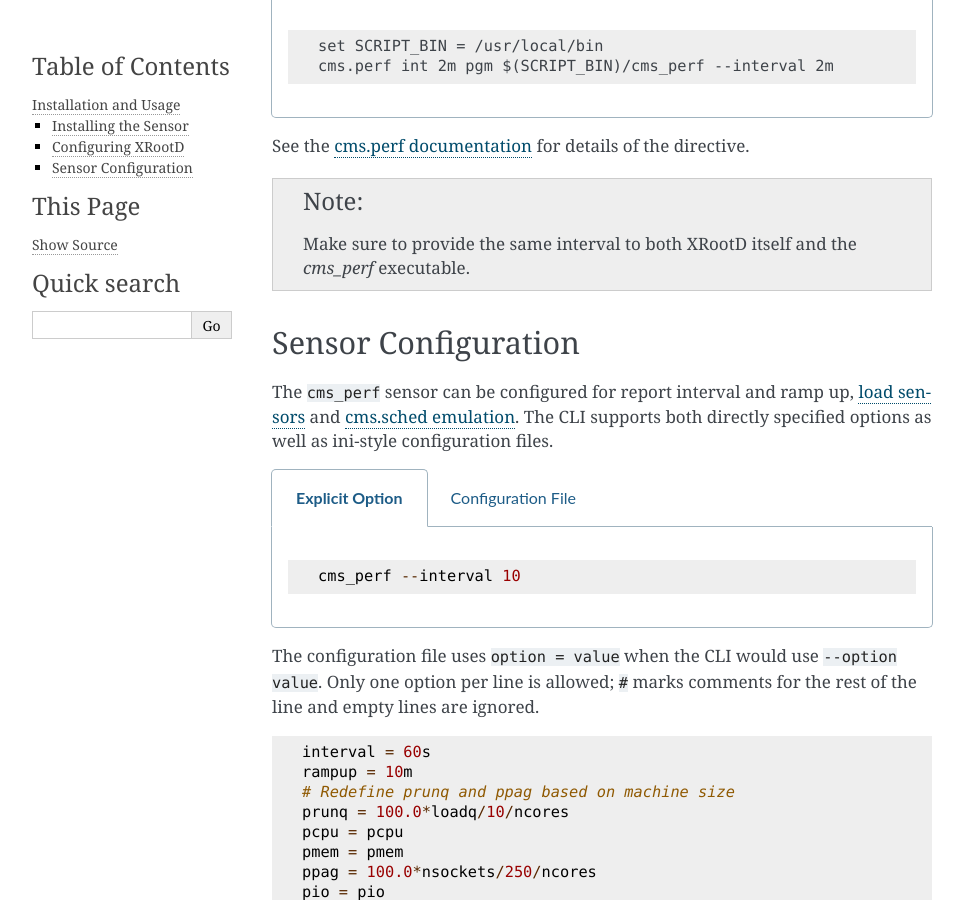
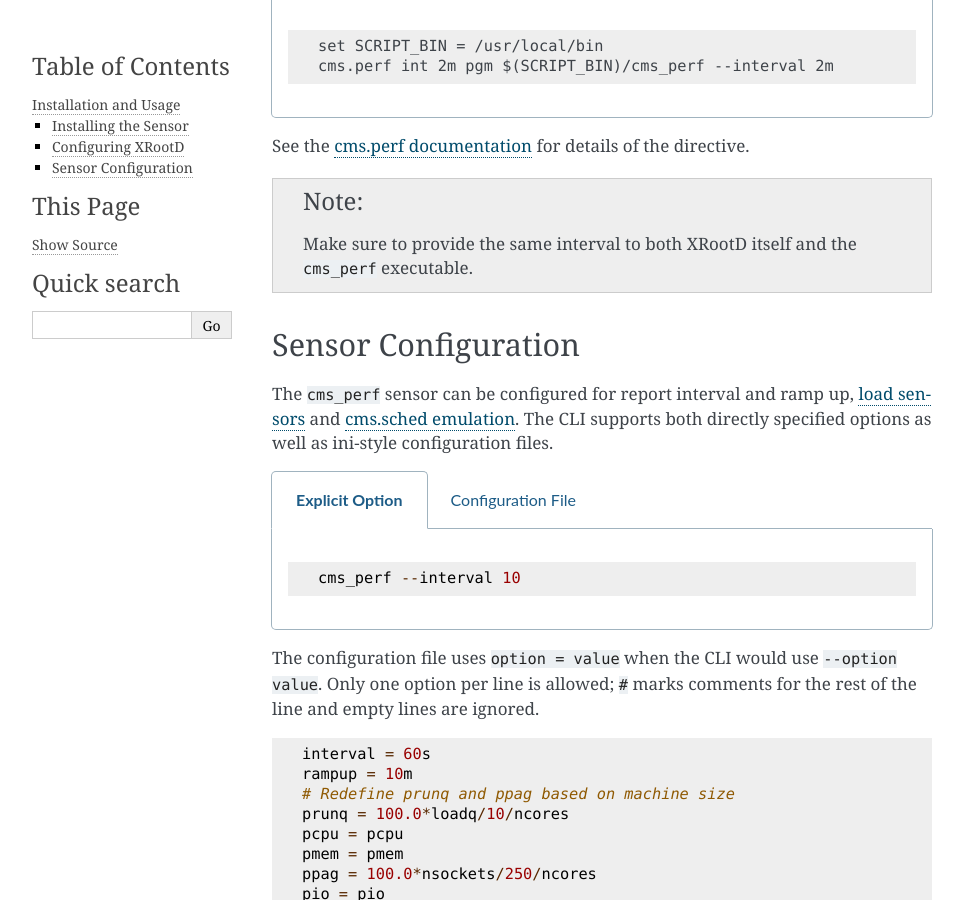
Before and after one commit to maxfischer2781/cms_perf, a Sphinx documentation site: the page built from docs/source/setup.rst, in a window 1280 px wide and 900 px high, scrolled down 1108 px. Shown: the whole window, without its empty margins (148-1112 px from the left). Built offline with Sphinx 7.4.7, drawn with Linux system fonts in a browser that asks for light colours; formulas are drawn with MathJax 3.

Commit message:
formatting fixes

```diff
--- a/README.rst
+++ b/README.rst
@@ -2,8 +2,8 @@
 ``cms_perf`` - XRootD load sensor
 =================================
 
-.. image:: https://readthedocs.org/projects/cms_perf/badge/?version=latest
-    :target: http://cms_perf.readthedocs.io/en/latest/?badge=latest
+.. image:: https://readthedocs.org/projects/cms-perf/badge/?version=latest
+    :target: http://cms-perf.readthedocs.io/en/latest/?badge=latest
     :alt: Documentation Status
 
 .. image:: https://img.shields.io/pypi/v/cms_perf.svg
--- a/docs/source/setup.rst
+++ b/docs/source/setup.rst
@@ -80,7 +80,7 @@ See the `cms.perf documentation`_ for details of the directive.
 .. note::
 
     Make sure to provide the same interval to both XRootD itself
-    and the `cms_perf` executable.
+    and the ``cms_perf`` executable.
 
 Sensor Configuration
 ====================
```
